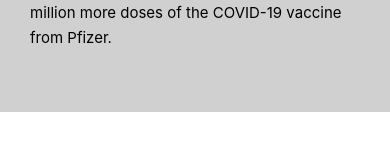
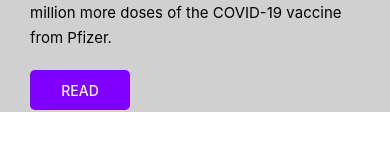
Before and after one commit to joeyhuaa/Untitled-News-Project-Frontend, a React Native app: screen / in a window 390 px wide. Shown: the part 288-438 px from the top of the page. Built offline with nearby package versions, Linux system fonts and the light colour scheme.

Commit message:
panel layout done

```diff
--- a/components/Panel.js
+++ b/components/Panel.js
@@ -1,5 +1,5 @@
 import React from 'react';
-import { StyleSheet, Text, View, Image } from 'react-native';
+import { StyleSheet, Text, View, Image, TouchableHighlight, Button } from 'react-native';
 
 export default function Panel({
   imgUri,
@@ -17,6 +17,12 @@
       <View style={{display:'flex', paddingLeft:30, paddingRight:30}}>
         <Text style={styles.title}>{title}</Text>
         <Text style={styles.summary}>{summary}</Text>
+        <View style={styles.readButton}>
+          <Button
+            title={'Read'}
+            color={'#8000ff'}
+          />
+        </View>
       </View>
     </View>
   )
@@ -24,24 +30,33 @@
 
 const styles = StyleSheet.create({
   container: {
-    display: 'flex',
-    backgroundColor: '#D0D0D0',
-    alignSelf: 'stretch',
-    alignItems: 'center',
-    height: 400,
+    display:'flex',
+    backgroundColor:'#D0D0D0',
+    alignSelf:'stretch',
+    alignItems:'center',
+    height:400,
   },
   image: {
-    height: 200,
-    alignSelf: 'stretch'
+    height:200,
+    alignSelf:'stretch'
   },
   title: {
-    fontWeight: 'bold',
-    fontSize: 20,
-    marginTop: 10
+    fontWeight:'bold',
+    fontSize:20,
+    marginTop:10
   },
   summary: {
-    fontSize: 15,
-    marginTop: 5,
-    lineHeight: 25
+    fontSize:15,
+    marginTop:5,
+    lineHeight:25
+  },
+  readButton: {
+    width:100,
+    height:40,
+    backgroundColor:'#8000ff',
+    display:'flex',
+    justifyContent:'center',
+    borderRadius:5,
+    marginTop:20
   }
 })
```
Also changed, not shown: App.js (+8 -8 lines).
